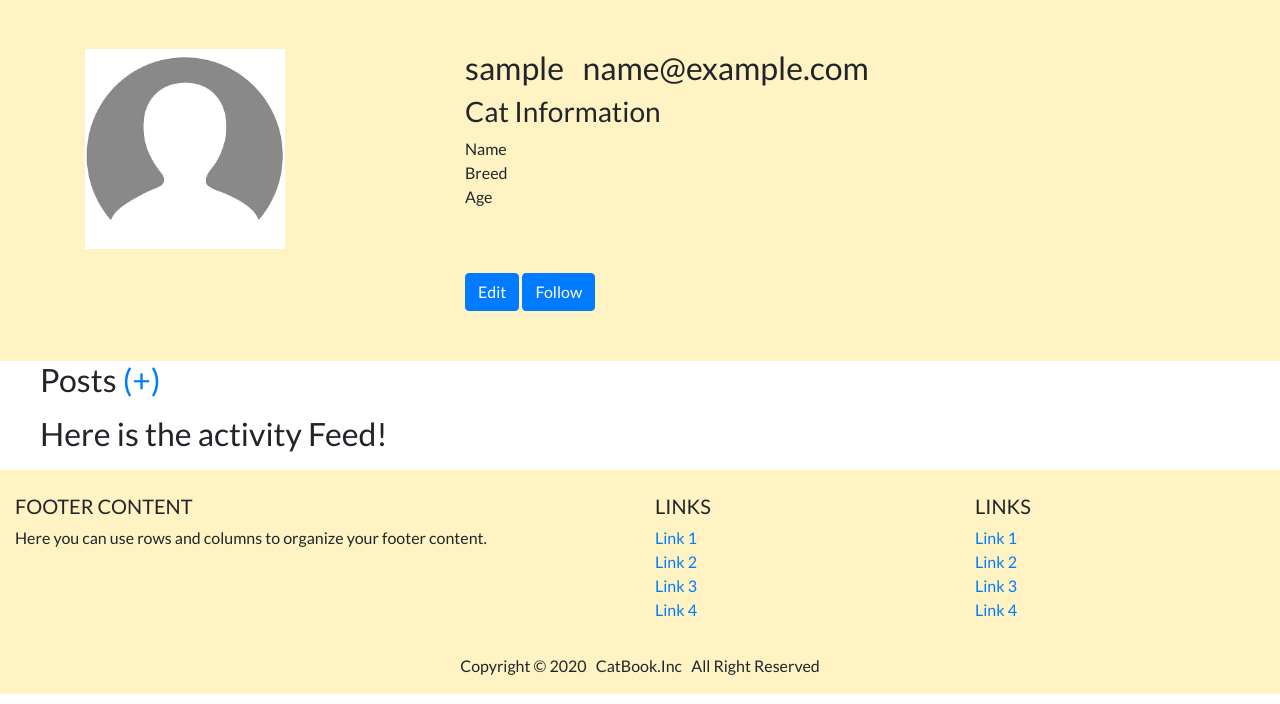
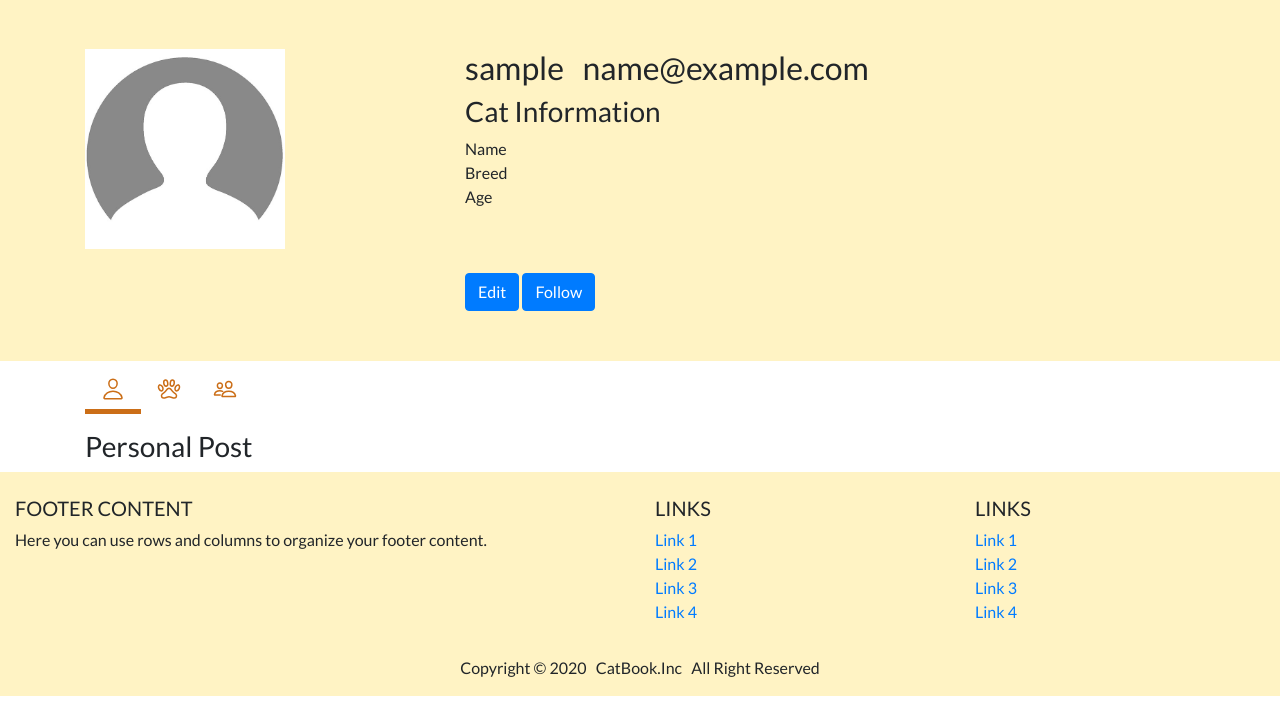
Before and after one commit to amazingshellyyy/catbook, a Django app: page /1/ in a window 1280 px wide. Shown: the part 57-761 px from the top of the page. Run offline with Django 3.2, Linux system fonts and the light colour scheme; the visitor is signed in with stand-in values (Sample User, id 1); data comes from the database, SQL or seed files in the repository; data that the repository does not hold is empty; some libraries are stand-ins or nearby versions.

Commit message:
Profile page add tabs for personal post and activity feed and show personal post

```diff
--- a/main_app/static/css/profile.css
+++ b/main_app/static/css/profile.css
@@ -6,3 +6,21 @@
   padding: 50px 0;
   background-color: #FFF3C4;
 }
+
+
+.nav-pills .nav-link {
+  border-radius: 0;
+  color:#CB6E17;
+
+}
+.nav-pills .nav-link.active{
+  color:#CB6E17;
+  background-color:white;
+  border-bottom: #CB6E17 5px solid;
+  border-radius: 0;
+}
+
+.tab-icon {
+  height: 1.5rem;
+  width: 1.5rem;
+}
--- a/main_app/templates/base.html
+++ b/main_app/templates/base.html
@@ -148,6 +148,7 @@
   <script src="https://stackpath.bootstrapcdn.com/bootstrap/4.4.1/js/bootstrap.min.js"
     integrity="sha384-wfSDF2E50Y2D1uUdj0O3uMBJnjuUD4Ih7YwaYd1iqfktj0Uod8GCExl3Og8ifwB6" crossorigin="anonymous">
   </script>
+  <script src="https://unpkg.com/ionicons@5.0.0/dist/ionicons.js"></script>
 </body>
 
 </html>
--- a/main_app/templates/profile.html
+++ b/main_app/templates/profile.html
@@ -28,23 +28,92 @@
         </div>
     </div>
 </div>
-<ul class="posts">
-    <h2>
-        Posts
-        <a href="{% url 'post_create' %}">(+)</a>
-    </h2>
-    {% for post in posts %}
-    <li class="post">
-        <a href="{% url 'post_detail' pk=post.pk %}">
-            {{ post.title }}
-        </a>
-    </li>
-    {% endfor %}
-</ul>
-<ul class="act-feed">
-    <h2>
-        Here is the activity Feed!
-    </h2>
-</ul>
-
+<div class="container mt-2">
+    <ul class="nav nav-pills mb-3" id="pills-tab" role="tablist">
+        <li class="nav-item">
+            <a class="nav-link active" id="pills-posts-tab" data-toggle="pill" href="#pills-posts" role="tab"
+                aria-controls="pills-posts" aria-selected="true">
+                <ion-icon name="person-outline" class="tab-icon"></ion-icon>
+            </a>
+        </li>
+        <li class="nav-item">
+            <a class="nav-link" id="pills-act-feed-tab" data-toggle="pill" href="#pills-act-feed" role="tab"
+                aria-controls="pills-act-feed" aria-selected="false">
+                <ion-icon name="paw-outline" class="tab-icon"></ion-icon>
+            </a>
+        </li>
+        <li class="nav-item">
+            <a class="nav-link" id="pills-followers-tab" data-toggle="pill" href="#pills-followers" role="tab"
+                aria-controls="pills-followers" aria-selected="false">
+                <ion-icon name="people-outline" class="tab-icon"></ion-icon>
+            </a>
+        </li>
+    </ul>
+    <div class="tab-content" id="pills-tabContent">
+        <div class="tab-pane fade show active" id="pills-posts" role="tabpanel" aria-labelledby="pills-posts-tab">
+            <div class="posts">
+                <h3>Personal Post</h3>
+                {% for post in posts%}
+                <div class="row">
+                    <div class="col-sm-3"></div>
+                    <div class="card col-sm-6" style="width: 18rem;">
+                        <div class="card-body">
+                            <div class="row">
+                                <div class="col-sm-2"><img class="profile-img"
+                                        src="{% static 'images/user-placeholder.jpg'%}" alt="" style="height:50px;">
+                                </div>
+                                <div class="col-sm-10">
+                                    <h5 class="card-title">{{post.title}}</h5>
+                                    <h6 class="card-subtitle mb-2 text-muted">{{post.date}}</h6>
+                                </div>
+                            </div>
+                            <p class="card-text">{{post.context}}</p>
+                            <a href="#" class="card-link">Like <ion-icon name="heart"
+                                    style="position:relative;top:3px;">
+                                </ion-icon>{{post.likes}}</a>
+                            <a href="#" class="card-link">comment <ion-icon name="chatbox-outline"
+                                    style="position:relative;top:3px;"></ion-icon></a>
+                        </div>
+                    </div>
+                    <div class="col-sm-3"></div>
+                </div>
+                {% endfor %}
+            </div>
+        </div>
+        <div class="tab-pane fade" id="pills-act-feed" role="tabpanel" aria-labelledby="pills-act-feed-tab">
+            <div class="act-feed">
+                <h3>Activity Feed</h3>
+                <!-- need to generate based on post commented, following post and post likes  -->
+                {% for post in posts%}
+                <div class="row">
+                    <div class="col-sm-3"></div>
+                    <div class="card col-sm-6" style="width: 18rem;">
+                        <div class="card-body">
+                            <div class="row">
+                                <div class="col-sm-2"><img class="profile-img"
+                                        src="{% static 'images/user-placeholder.jpg'%}" alt="" style="height:50px;">
+                                </div>
+                                <div class="col-sm-10">
+                                    <h5 class="card-title">{{post.title}}</h5>
+                                    <h6 class="card-subtitle mb-2 text-muted">{{post.date}}</h6>
+                                </div>
+                            </div>
+                            <p class="card-text">{{post.context}}</p>
+                            <a href="#" class="card-link">Like <ion-icon name="heart"
+                                    style="position:relative;top:3px;">
+                                </ion-icon>{{post.likes}}</a>
+                            <a href="#" class="card-link">comment <ion-icon name="chatbox-outline"
+                                    style="position:relative;top:3px;"></ion-icon></a>
+                        </div>
+                    </div>
+                    <div class="col-sm-3"></div>
+                </div>
+                {% endfor %}
+            </div>
+        </div>
+        <div class="tab-pane fade" id="pills-followers" role="tabpanel" aria-labelledby="pills-followers-tab">
+            <h3>Followers</h3>
+        </div>
+    </div>
+</div>
 {% endblock %}
```
Lines whose indentation alone changed are shown as unchanged.
